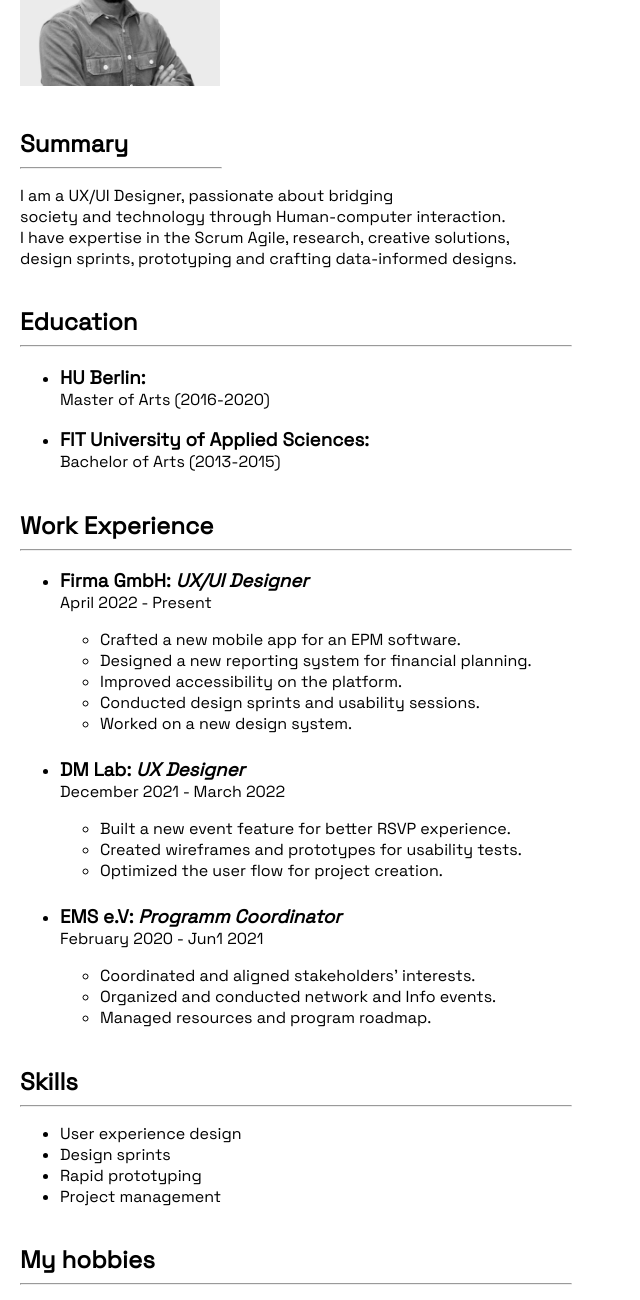
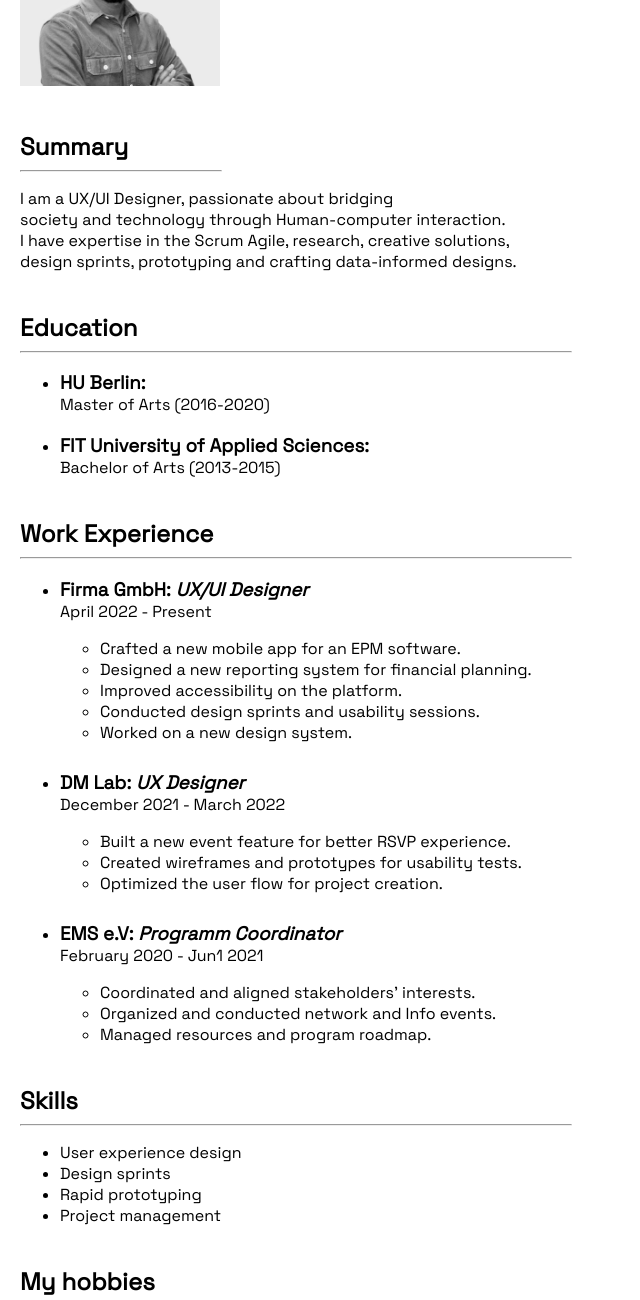
Before and after one commit to FrankDaffa/Resume, a plain HTML site: page index.html in a window 1280 px wide. Shown: the part 200-1500 px from the top of the page, without its empty margins (0-640 px from the left). Drawn offline with Linux system fonts and the light colour scheme.

Commit message:
Update index.html
Changed spacing from percentage too fixed values in pixels.

```diff
--- a/index.html
+++ b/index.html
@@ -11,13 +11,13 @@
 <body style="margin: 20px;">
     <h1>Frank Daffa</h1>
     <img src="./Assets/FD-Profile.jpeg" width="200" />
-    <h2 style="margin-top: 3%; margin-bottom: 0;">Summary</h2>
+    <h2 style="margin-top: 40px; margin-bottom: 0;">Summary</h2>
     <hr style="width: 200px; margin-left: 0;" />
     <p>I am a UX/UI Designer, passionate about bridging<br>
         society and technology through Human-computer interaction.<br>
           I have expertise in the Scrum Agile, research, creative solutions,<br>
            design sprints, prototyping and crafting data-informed designs.</p>
-    <h2 style="margin-top: 3%; margin-bottom: 0;">Education</h2>
+    <h2 style="margin-top: 40px; margin-bottom: 0;">Education</h2>
     <hr style="width: 550px; margin-left: 0;" />
     <ul>
         <li>
@@ -29,7 +29,7 @@
             <p style="margin-top: 0">Bachelor of Arts (2013-2015)</p>
         </li>
     </ul>
-    <h2 style="margin-top: 3%; margin-bottom: 0;">Work Experience</h2>
+    <h2 style="margin-top: 40px; margin-bottom: 0;">Work Experience</h2>
     <hr style="width: 550px; margin-left: 0;" />
     <ul>
         <li>
@@ -44,7 +44,7 @@
                 </ul>
         </li>
         <li>
-            <h3 style="margin-bottom: 0; margin-top: 2%">DM Lab: <em>UX Designer</em></h3>
+            <h3 style="margin-bottom: 0; margin-top: 28px">DM Lab: <em>UX Designer</em></h3>
                 <p style="margin-top: 0;">December 2021 - March 2022</p>
                 <ul>
                     <li>Built a new event feature for better RSVP experience.</li>
@@ -53,7 +53,7 @@
                 </ul>
         </li>
         <li>
-            <h3 style="margin-bottom: 0; margin-top: 2%;">EMS e.V: <em>Programm Coordinator</em></h3>
+            <h3 style="margin-bottom: 0; margin-top: 28px;">EMS e.V: <em>Programm Coordinator</em></h3>
                 <p style="margin-top: 0;">February 2020 - Jun1 2021</p>
                 <ul>
                     <li>Coordinated and aligned stakeholders’ interests.</li>
@@ -62,7 +62,7 @@
                 </ul>
         </li>
     </ul>
-    <h2 style="margin-top: 3%; margin-bottom: 0;">Skills</h2>
+    <h2 style="margin-top: 40px; margin-bottom: 0;">Skills</h2>
     <hr style="width: 550px; margin-left: 0;" />
     <ul>
         <li>User experience design</li>
@@ -70,13 +70,13 @@
         <li>Rapid prototyping</li>
         <li>Project management</li>
     </ul>
-    <h2 style="margin-top: 3%; margin-bottom: 0;">My hobbies</h2>
+    <h2 style="margin-top: 40px; margin-bottom: 0;">My hobbies</h2>
     <hr style="width: 550px; margin-left: 0;" />
     <ul>
         <li>Volleyball</li>
         <li>Playing music</li>
         <li>Photography</li>
     </ul>
-    <footer style="margin-top: 3%;">© 2024 Frank Daffa.</footer>
+    <footer style="margin-top: 40px;">© 2024 Frank Daffa.</footer>
 </body>
 </html>
```
